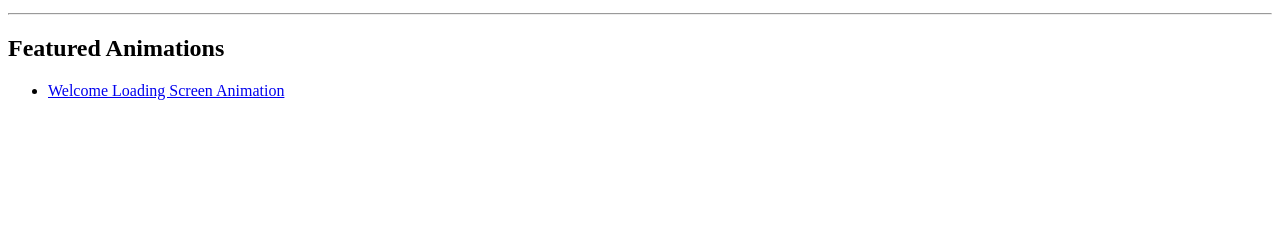
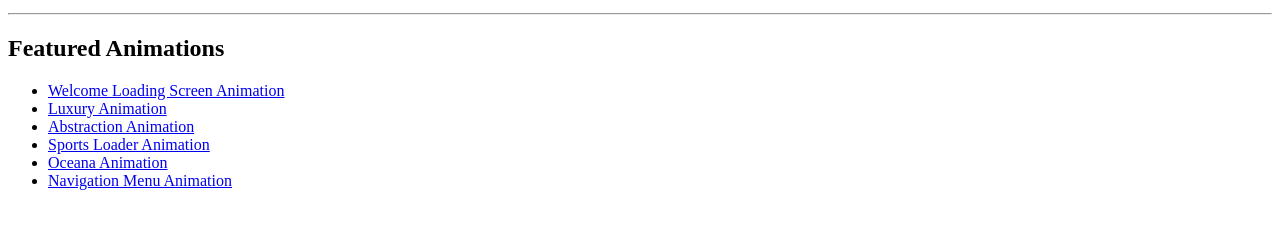
Before and after one commit to Tom-Okafor/advanced-frontends, a plain HTML site: page index.html in a window 1280 px wide. Shown: the part 101-330 px from the top of the page. Drawn offline with Linux system fonts and the light colour scheme.

Commit message:
feat: add other animated pages

```diff
--- a/index.html
+++ b/index.html
@@ -20,7 +20,48 @@
           href="animations/from-and-to/index.html"
           target="_blank"
           rel="noopener noreferrer"
-        >Welcome Loading Screen Animation</a>
+          >Welcome Loading Screen Animation</a
+        >
+      </li>
+      <li>
+        <a
+          href="animations/luxury/index.html"
+          target="_blank"
+          rel="noopener noreferrer"
+          >Luxury Animation</a
+        >
+      </li>
+      <li>
+        <a
+          href="animations/abstraction/index.html"
+          target="_blank"
+          rel="noopener noreferrer"
+          >Abstraction Animation</a
+        >
+      </li>
+      <li>
+        <a
+          href="animations/sports-loader/index.html"
+          target="_blank"
+          rel="noopener noreferrer"
+          >Sports Loader Animation</a
+        >
+      </li>
+      <li>
+        <a
+          href="animations/oceana/index.html"
+          target="_blank"
+          rel="noopener noreferrer"
+          >Oceana Animation</a
+        >
+      </li>
+      <li>
+        <a
+          href="animations/navigation/index.html"
+          target="_blank"
+          rel="noopener noreferrer"
+          >Navigation Menu Animation</a
+        >
       </li>
     </ul>
   </body>
```
